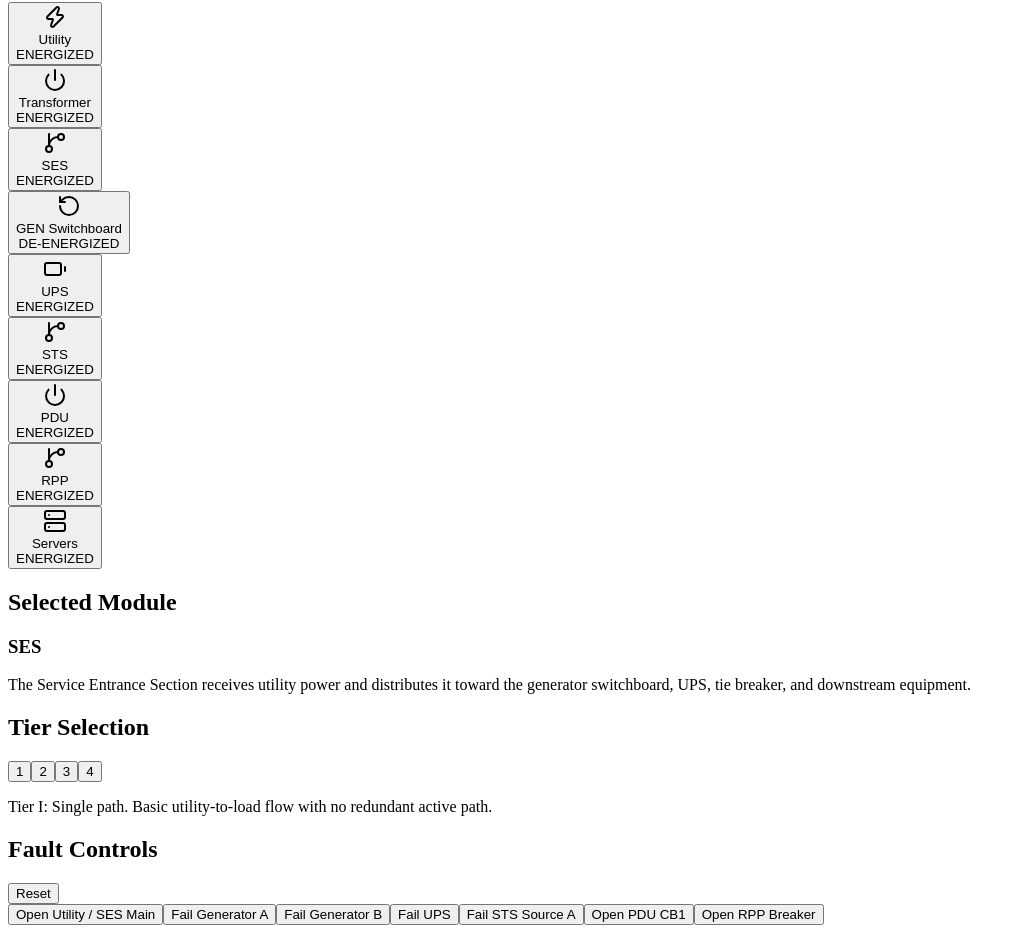
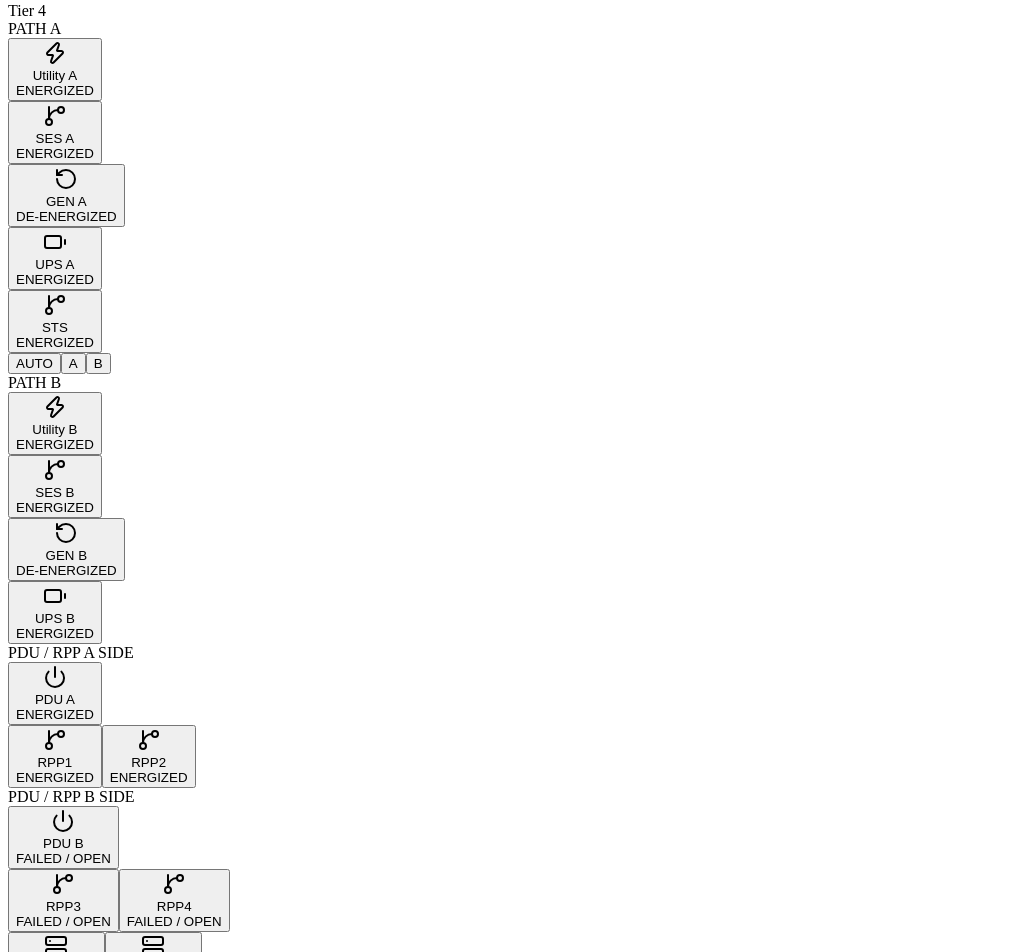
Before and after one commit to jerujoca/data-center-power-trainer, a Next.js app: page / in a window 1280 px wide. Shown: the part 295-1247 px from the top of the page, without its empty margins (0-1020 px from the left). Built offline with nearby package versions, Linux system fonts and the light colour scheme.

Commit message:
Update page.tsx

```diff
--- a/src/app/page.tsx
+++ b/src/app/page.tsx
@@ -14,6 +14,7 @@ import {
 } from "lucide-react";
 
 type ModuleStatus = "energized" | "transfer" | "failed" | "deenergized";
+type StsSource = "A" | "B" | "AUTO";
 
 type ModuleItem = {
   id: string;
@@ -23,94 +24,130 @@ type ModuleItem = {
 };
 
 type FaultState = {
-  utilityOpen: boolean;
+  utilityAOpen: boolean;
+  utilityBOpen: boolean;
   genAFailed: boolean;
   genBFailed: boolean;
-  upsFailed: boolean;
-  stsSourceAFailed: boolean;
-  pduCb1Open: boolean;
-  rppOpen: boolean;
+  upsAFailed: boolean;
+  upsBFailed: boolean;
+  stsFailed: boolean;
+  pduACb1Open: boolean;
+  pduACb2Open: boolean;
+  pduBCb1Open: boolean;
+  pduBCb2Open: boolean;
+  rpp1Open: boolean;
+  rpp2Open: boolean;
+  rpp3Open: boolean;
+  rpp4Open: boolean;
+};
+
+type PathState = {
+  utility: boolean;
+  generator: boolean;
+  source: boolean;
+  ups: boolean;
+  status: ModuleStatus;
+};
+
+type SystemState = {
+  pathA: PathState;
+  pathB: PathState;
+  stsA: boolean;
+  stsB: boolean;
+  selectedSource: "A" | "B" | "NONE";
+  pduA: boolean;
+  pduB: boolean;
+  rpp1: boolean;
+  rpp2: boolean;
+  rpp3: boolean;
+  rpp4: boolean;
+  serverRow1: boolean;
+  serverRow2: boolean;
+  loadOnline: boolean;
 };
 
 const MODULES: ModuleItem[] = [
   {
     id: "utility",
-    label: "Utility",
+    label: "Utility / Transformer",
     icon: Zap,
     lesson:
-      "The normal source feeding the data center. In the physical model, opening the SES main input breaker represents utility loss.",
-  },
-  {
-    id: "transformer",
-    label: "Transformer",
-    icon: Power,
-    lesson:
-      "Represents the utility transformer stepping medium voltage down to a usable service voltage such as 480Y/277 V.",
+      "In this trainer, utility power feeds each service path. In Tier IV, Path A and Path B are shown as separate utility/service paths.",
   },
   {
     id: "ses",
-    label: "SES",
+    label: "SES A / SES B",
     icon: GitBranch,
     lesson:
-      "The Service Entrance Section receives utility power and distributes it toward the generator switchboard, UPS, tie breaker, and downstream equipment.",
+      "The Service Entrance Sections receive utility power and distribute it toward generators, UPS systems, and downstream loads. In Tier IV, A and B paths stay independent.",
   },
   {
     id: "gsb",
-    label: "GEN Switchboard",
+    label: "GEN A / GEN B",
     icon: RotateCcw,
     lesson:
-      "Receives a start signal when utility is lost. It simulates generator startup and transfer support.",
+      "The generator switchboard side supports the path when utility fails. In this simplified app, generator power becomes available when utility is open unless that generator is failed.",
   },
   {
     id: "ups",
-    label: "UPS",
+    label: "UPS A / UPS B",
     icon: Battery,
     lesson:
-      "Keeps the load alive during a utility outage and bridges the gap until generator power is available.",
+      "Each UPS supports its source path and keeps the load alive while transferring from utility to generator power.",
   },
   {
     id: "sts",
     label: "STS",
     icon: GitBranch,
     lesson:
-      "The Static Transfer Switch chooses between available sources and sends power to downstream loads.",
+      "The Static Transfer Switch chooses Source A or Source B. In AUTO, it prefers Source A when available and transfers to Source B if A is unavailable.",
   },
   {
     id: "pdu",
-    label: "PDU",
+    label: "PDU A / PDU B",
     icon: Power,
-    lesson: "The Power Distribution Unit distributes power into branch circuits feeding RPPs.",
+    lesson:
+      "PDU-A and PDU-B distribute power into branch circuits. PDU-A feeds RPP1 and RPP2. PDU-B feeds RPP3 and RPP4.",
   },
   {
     id: "rpp",
-    label: "RPP",
+    label: "RPP1 - RPP4",
     icon: GitBranch,
-    lesson: "The Remote Power Panel distributes branch power to server rows.",
+    lesson:
+      "RPP1 and RPP2 support Server Row 1. RPP3 and RPP4 support Server Row 2. Each RPP can be opened to simulate a branch failure.",
   },
   {
     id: "servers",
-    label: "Servers",
+    label: "Server Rows",
     icon: Server,
     lesson:
-      "The final load. In higher-tier designs, servers may have dual power cords fed from separate paths.",
+      "Server Row 1 is supported by RPP1/RPP2. Server Row 2 is supported by RPP3/RPP4. A row remains online if at least one of its assigned RPPs is energized.",
   },
 ];
 
 const tierDescriptions: Record<number, string> = {
-  1: "Tier I: Single path. Basic utility-to-load flow with no redundant active path.",
-  2: "Tier II: Adds redundant components such as generator/UPS support, but still commonly has a single distribution path.",
-  3: "Tier III: Concurrent maintainability concept. One path can be maintained while another keeps critical loads supported.",
-  4: "Tier IV: Fault tolerant concept. Two active independent paths, usually A and B, with dual feeds to critical loads.",
+  1: "Tier I: Single power path. Only Path A is used.",
+  2: "Tier II: Single distribution path with redundant generator support shown.",
+  3: "Tier III: A maintainable design concept. This simplified trainer shows A/B source support through the STS.",
+  4: "Tier IV: Two independent A/B paths with dual downstream distribution and fault-tolerant server support.",
 };
 
 const defaultFaults: FaultState = {
-  utilityOpen: false,
+  utilityAOpen: false,
+  utilityBOpen: false,
   genAFailed: false,
   genBFailed: false,
-  upsFailed: false,
-  stsSourceAFailed: false,
-  pduCb1Open: false,
-  rppOpen: false,
+  upsAFailed: false,
+  upsBFailed: false,
+  stsFailed: false,
+  pduACb1Open: false,
+  pduACb2Open: false,
+  pduBCb1Open: false,
+  pduBCb2Open: false,
+  rpp1Open: false,
+  rpp2Open: false,
+  rpp3Open: false,
+  rpp4Open: false,
 };
 
 function statusColor(status: ModuleStatus) {
@@ -125,6 +162,10 @@ function statusText(status: ModuleStatus) {
   if (status === "transfer") return "TRANSFERRING";
   if (status === "failed") return "FAILED / OPEN";
   return "DE-ENERGIZED";
+}
+
+function boolStatus(value: boolean): ModuleStatus {
+  return value ? "energized" : "failed";
 }
 
 function Card({ className = "", children }: { className?: string; children: React.ReactNode }) {
@@ -189,34 +230,34 @@ function ToggleButton({
 }
 
 function ModuleCard({
-  module,
+  label,
   status,
-  selected,
+  selected = false,
   onClick,
+  icon: Icon,
 }: {
-  module: ModuleItem;
+  label: string;
   status: ModuleStatus;
-  selected: boolean;
-  onClick: () => void;
+  selected?: boolean;
+  onClick?: () => void;
+  icon?: React.ElementType;
 }) {
-  const Icon = module.icon;
+  const DisplayIcon = Icon || Power;
   return (
     <motion.button
       layout
       whileHover={{ scale: 1.02 }}
       whileTap={{ scale: 0.98 }}
       onClick={onClick}
-      className={`w-full rounded-2xl border-2 p-4 text-left shadow-sm transition ${statusColor(status)} ${
+      className={`w-full rounded-2xl border-2 p-3 text-left shadow-sm transition ${statusColor(status)} ${
         selected ? "ring-4 ring-slate-900/20" : ""
       }`}
     >
-      <div className="flex items-center justify-between gap-3">
-        <div className="flex items-center gap-3">
-          <Icon className="h-6 w-6" />
-          <div>
-            <div className="text-lg font-bold leading-tight">{module.label}</div>
-            <div className="text-xs font-semibold opacity-90">{statusText(status)}</div>
-          </div>
+      <div className="flex items-center gap-3">
+        <DisplayIcon className="h-5 w-5 shrink-0" />
+        <div>
+          <div className="text-base font-bold leading-tight">{label}</div>
+          <div className="text-[11px] font-semibold opacity-90">{statusText(status)}</div>
         </div>
       </div>
     </motion.button>
@@ -224,36 +265,84 @@ function ModuleCard({
 }
 
 function PowerLine({ active }: { active: boolean }) {
-  return <div className={`mx-auto h-8 w-1 rounded-full ${active ? "bg-emerald-500" : "bg-slate-300"}`} />;
+  return <div className={`mx-auto h-7 w-1 rounded-full ${active ? "bg-emerald-500" : "bg-slate-300"}`} />;
+}
+
+function HorizontalLine({ active }: { active: boolean }) {
+  return <div className={`h-1 min-w-8 flex-1 rounded-full ${active ? "bg-emerald-500" : "bg-slate-300"}`} />;
 }
 
 export default function DataCenterPowerTrainer() {
-  const [tier, setTier] = useState(1);
-  const [selectedModule, setSelectedModule] = useState("ses");
+  const [tier, setTier] = useState(4);
+  const [selectedModule, setSelectedModule] = useState("sts");
+  const [stsMode, setStsMode] = useState<StsSource>("AUTO");
   const [faults, setFaults] = useState<FaultState>(defaultFaults);
 
-  const state = useMemo(() => {
-    const generatorAvailable = !faults.genAFailed || (tier >= 2 && !faults.genBFailed);
-    const utilityAvailable = !faults.utilityOpen;
-    const upstreamAvailable = utilityAvailable || generatorAvailable;
-    const upsAvailable = upstreamAvailable && !faults.upsFailed;
-    const stsAvailable = upsAvailable && !faults.stsSourceAFailed;
-    const pduAvailable = stsAvailable && !faults.pduCb1Open;
-    const rppAvailable = pduAvailable && !faults.rppOpen;
+  const state = useMemo<SystemState>(() => {
+    const usePathB = tier >= 3;
+    const utilityA = !faults.utilityAOpen;
+    const utilityB = usePathB && !faults.utilityBOpen;
+
+    const genA = faults.utilityAOpen && !faults.genAFailed;
+    const genB = usePathB && faults.utilityBOpen && !faults.genBFailed;
+
+    const sourceA = utilityA || genA;
+    const sourceB = utilityB || genB;
+
+    const upsA = sourceA && !faults.upsAFailed;
+    const upsB = usePathB && sourceB && !faults.upsBFailed;
+
+    const stsA = upsA && !faults.stsFailed;
+    const stsB = usePathB && upsB && !faults.stsFailed;
+
+    let selectedSource: "A" | "B" | "NONE" = "NONE";
+    if (stsMode === "A" && stsA) selectedSource = "A";
+    if (stsMode === "B" && stsB) selectedSource = "B";
+    if (stsMode === "AUTO") {
+      if (stsA) selectedSource = "A";
+      else if (stsB) selectedSource = "B";
+    }
+
+    const pduA = selectedSource === "A" && !faults.pduACb1Open;
+    const pduB = selectedSource === "B" && !faults.pduBCb1Open;
+
+    const rpp1 = pduA && !faults.pduACb1Open && !faults.rpp1Open;
+    const rpp2 = pduA && !faults.pduACb2Open && !faults.rpp2Open;
+    const rpp3 = pduB && !faults.pduBCb1Open && !faults.rpp3Open;
+    const rpp4 = pduB && !faults.pduBCb2Open && !faults.rpp4Open;
+
+    const serverRow1 = tier >= 4 ? rpp1 || rpp2 || rpp3 || rpp4 : rpp1 || rpp2;
+    const serverRow2 = tier >= 4 ? rpp1 || rpp2 || rpp3 || rpp4 : rpp3 || rpp4;
 
     return {
-      utility: utilityAvailable ? "energized" : "failed",
-      transformer: utilityAvailable ? "energized" : "deenergized",
-      ses: upstreamAvailable ? (utilityAvailable ? "energized" : "transfer") : "failed",
-      gsb: faults.utilityOpen ? (generatorAvailable ? "energized" : "failed") : "deenergized",
-      ups: upsAvailable ? (utilityAvailable ? "energized" : "transfer") : "failed",
-      sts: stsAvailable ? "energized" : "failed",
-      pdu: pduAvailable ? "energized" : "failed",
-      rpp: rppAvailable ? "energized" : "failed",
-      servers: rppAvailable ? "energized" : "deenergized",
-      loadOnline: rppAvailable,
-    } as Record<string, ModuleStatus | boolean>;
-  }, [faults, tier]);
+      pathA: {
+        utility: utilityA,
+        generator: genA,
+        source: sourceA,
+        ups: upsA,
+        status: upsA ? (utilityA ? "energized" : "transfer") : "failed",
+      },
+      pathB: {
+        utility: utilityB,
+        generator: genB,
+        source: sourceB,
+        ups: upsB,
+        status: upsB ? (utilityB ? "energized" : "transfer") : usePathB ? "failed" : "deenergized",
+      },
+      stsA,
+      stsB,
+      selectedSource,
+      pduA,
+      pduB,
+      rpp1,
+      rpp2,
+      rpp3,
+      rpp4,
+      serverRow1,
+      serverRow2,
+      loadOnline: serverRow1 || serverRow2,
+    };
+  }, [faults, stsMode, tier]);
 
   const selected = MODULES.find((m) => m.id === selectedModule) || MODULES[0];
 
@@ -263,6 +352,7 @@ export default function DataCenterPowerTrainer() {
 
   function reset() {
     setFaults(defaultFaults);
+    setStsMode("AUTO");
   }
 
   return (
@@ -272,7 +362,7 @@ export default function DataCenterPowerTrainer() {
           <div>
             <h1 className="text-3xl font-black tracking-tight md:text-5xl">Data Center Power Path Trainer</h1>
             <p className="mt-2 max-w-3xl text-base text-slate-600 md:text-lg">
-              Interactive trainer based on the physical electrical model: utility, SES, generator, UPS, STS, PDU, RPP, and server loads.
+              Tier I-IV simulator based on your physical model: SES, generators, UPS, STS, PDU, RPP, and server rows.
             </p>
           </div>
 
@@ -287,40 +377,88 @@ export default function DataCenterPowerTrainer() {
                 <div>
                   <div className="text-sm font-semibold text-slate-500">Load Status</div>
                   <div className="text-xl font-black">{state.loadOnline ? "SERVERS ONLINE" : "SERVERS OFFLINE"}</div>
+                  <div className="text-xs font-semibold text-slate-500">STS Source: {state.selectedSource}</div>
                 </div>
               </div>
             </CardContent>
           </Card>
         </div>
 
-        <div className="grid gap-6 lg:grid-cols-[1fr_360px]">
+        <div className="grid gap-6 xl:grid-cols-[1fr_390px]">
           <Card className="rounded-3xl shadow-sm">
             <CardContent className="p-4 md:p-6">
-              <div className="mb-4 flex flex-col gap-3 md:flex-row md:items-center md:justify-between">
+              <div className="mb-5 flex flex-col gap-3 md:flex-row md:items-center md:justify-between">
                 <div>
-                  <h2 className="text-2xl font-black">Live One-Line</h2>
-                  <p className="text-sm text-slate-600">Tap a module to learn what it does.</p>
+                  <h2 className="text-2xl font-black">Tier IV A/B One-Line</h2>
+                  <p className="text-sm text-slate-600">Tap major equipment groups to read the lesson.</p>
                 </div>
                 <Badge className="w-fit rounded-xl px-3 py-1 text-sm">Tier {tier}</Badge>
               </div>
 
-              <div className="mx-auto max-w-md">
-                {MODULES.map((module, index) => {
-                  const moduleStatus = state[module.id] as ModuleStatus;
-                  return (
-                    <div key={module.id}>
-                      <ModuleCard
-                        module={module}
-                        status={moduleStatus}
-                        selected={selectedModule === module.id}
-                        onClick={() => setSelectedModule(module.id)}
-                      />
-                      {index < MODULES.length - 1 && (
-                        <PowerLine active={moduleStatus === "energized" || moduleStatus === "transfer"} />
-                      )}
+              <div className="grid gap-4 lg:grid-cols-[1fr_160px_1fr]">
+                <div className="space-y-0">
+                  <div className="mb-2 text-center text-lg font-black">PATH A</div>
+                  <ModuleCard label="Utility A" icon={Zap} status={boolStatus(state.pathA.utility)} onClick={() => setSelectedModule("utility")} selected={selectedModule === "utility"} />
+                  <PowerLine active={state.pathA.utility} />
+                  <ModuleCard label="SES A" icon={GitBranch} status={state.pathA.source ? "energized" : "failed"} onClick={() => setSelectedModule("ses")} selected={selectedModule === "ses"} />
+                  <PowerLine active={state.pathA.source} />
+                  <ModuleCard label="GEN A" icon={RotateCcw} status={faults.utilityAOpen ? boolStatus(state.pathA.generator) : "deenergized"} onClick={() => setSelectedModule("gsb")} selected={selectedModule === "gsb"} />
+                  <PowerLine active={state.pathA.source} />
+                  <ModuleCard label="UPS A" icon={Battery} status={state.pathA.status} onClick={() => setSelectedModule("ups")} selected={selectedModule === "ups"} />
+                </div>
+
+                <div className="flex flex-col items-center justify-center gap-3 rounded-3xl border-2 border-slate-300 bg-slate-50 p-3">
+                  <HorizontalLine active={state.stsA} />
+                  <ModuleCard label="STS" icon={GitBranch} status={faults.stsFailed ? "failed" : state.selectedSource === "NONE" ? "failed" : state.selectedSource === "A" || state.selectedSource === "B" ? "energized" : "deenergized"} onClick={() => setSelectedModule("sts")} selected={selectedModule === "sts"} />
+                  <div className="grid w-full grid-cols-3 gap-1">
+                    {(["AUTO", "A", "B"] as StsSource[]).map((mode) => (
+                      <Button key={mode} variant={stsMode === mode ? "default" : "outline"} className="rounded-xl px-2 py-1 text-xs" onClick={() => setStsMode(mode)}>
+                        {mode}
+                      </Button>
+                    ))}
+                  </div>
+                  <HorizontalLine active={state.stsB} />
+                </div>
+
+                <div className="space-y-0">
+                  <div className="mb-2 text-center text-lg font-black">PATH B</div>
+                  <ModuleCard label="Utility B" icon={Zap} status={tier >= 3 ? boolStatus(state.pathB.utility) : "deenergized"} onClick={() => setSelectedModule("utility")} selected={selectedModule === "utility"} />
+                  <PowerLine active={state.pathB.utility} />
+                  <ModuleCard label="SES B" icon={GitBranch} status={tier >= 3 ? (state.pathB.source ? "energized" : "failed") : "deenergized"} onClick={() => setSelectedModule("ses")} selected={selectedModule === "ses"} />
+                  <PowerLine active={state.pathB.source} />
+                  <ModuleCard label="GEN B" icon={RotateCcw} status={tier >= 2 && faults.utilityBOpen ? boolStatus(state.pathB.generator) : tier >= 2 ? "deenergized" : "deenergized"} onClick={() => setSelectedModule("gsb")} selected={selectedModule === "gsb"} />
+                  <PowerLine active={state.pathB.source} />
+                  <ModuleCard label="UPS B" icon={Battery} status={state.pathB.status} onClick={() => setSelectedModule("ups")} selected={selectedModule === "ups"} />
+                </div>
+              </div>
+
+              <div className="mt-6 grid gap-4 md:grid-cols-2">
+                <Card className="rounded-3xl shadow-sm">
+                  <CardContent className="space-y-3 p-4">
+                    <div className="text-center text-lg font-black">PDU / RPP A SIDE</div>
+                    <ModuleCard label="PDU A" icon={Power} status={boolStatus(state.pduA)} onClick={() => setSelectedModule("pdu")} selected={selectedModule === "pdu"} />
+                    <div className="grid grid-cols-2 gap-3">
+                      <ModuleCard label="RPP1" icon={GitBranch} status={boolStatus(state.rpp1)} onClick={() => setSelectedModule("rpp")} selected={selectedModule === "rpp"} />
+                      <ModuleCard label="RPP2" icon={GitBranch} status={boolStatus(state.rpp2)} onClick={() => setSelectedModule("rpp")} selected={selectedModule === "rpp"} />
                     </div>
-                  );
-                })}
+                  </CardContent>
+                </Card>
+
+                <Card className="rounded-3xl shadow-sm">
+                  <CardContent className="space-y-3 p-4">
+                    <div className="text-center text-lg font-black">PDU / RPP B SIDE</div>
+                    <ModuleCard label="PDU B" icon={Power} status={boolStatus(state.pduB)} onClick={() => setSelectedModule("pdu")} selected={selectedModule === "pdu"} />
+                    <div className="grid grid-cols-2 gap-3">
+                      <ModuleCard label="RPP3" icon={GitBranch} status={boolStatus(state.rpp3)} onClick={() => setSelectedModule("rpp")} selected={selectedModule === "rpp"} />
+                      <ModuleCard label="RPP4" icon={GitBranch} status={boolStatus(state.rpp4)} onClick={() => setSelectedModule("rpp")} selected={selectedModule === "rpp"} />
+                    </div>
+                  </CardContent>
+                </Card>
+              </div>
+
+              <div className="mt-6 grid gap-4 md:grid-cols-2">
+                <ModuleCard label="Server Row 1" icon={Server} status={boolStatus(state.serverRow1)} onClick={() => setSelectedModule("servers")} selected={selectedModule === "servers"} />
+                <ModuleCard label="Server Row 2" icon={Server} status={boolStatus(state.serverRow2)} onClick={() => setSelectedModule("servers")} selected={selectedModule === "servers"} />
               </div>
             </CardContent>
           </Card>
@@ -328,7 +466,7 @@ export default function DataCenterPowerTrainer() {
           <div className="space-y-6">
             <Card className="rounded-3xl shadow-sm">
               <CardContent className="space-y-4 p-5">
-                <h2 className="text-xl font-black">Selected Module</h2>
+                <h2 className="text-xl font-black">Selected Lesson</h2>
                 <h3 className="text-2xl font-black">{selected.label}</h3>
                 <p className="text-sm leading-6 text-slate-600">{selected.lesson}</p>
               </CardContent>
@@ -339,12 +477,7 @@ export default function DataCenterPowerTrainer() {
                 <h2 className="text-xl font-black">Tier Selection</h2>
                 <div className="grid grid-cols-4 gap-2">
                   {[1, 2, 3, 4].map((value) => (
-                    <Button
-                      key={value}
-                      variant={tier === value ? "default" : "outline"}
-                      className="rounded-2xl"
-                      onClick={() => setTier(value)}
-                    >
+                    <Button key={value} variant={tier === value ? "default" : "outline"} className="rounded-2xl" onClick={() => setTier(value)}>
                       {value}
                     </Button>
                   ))}
@@ -362,27 +495,21 @@ export default function DataCenterPowerTrainer() {
                   </Button>
                 </div>
                 <div className="grid gap-2">
-                  <ToggleButton active={faults.utilityOpen} onClick={() => flip("utilityOpen")}>
-                    Open Utility / SES Main
-                  </ToggleButton>
-                  <ToggleButton active={faults.genAFailed} onClick={() => flip("genAFailed")}>
-                    Fail Generator A
-                  </ToggleButton>
-                  <ToggleButton active={faults.genBFailed} onClick={() => flip("genBFailed")}>
-                    Fail Generator B
-                  </ToggleButton>
-                  <ToggleButton active={faults.upsFailed} onClick={() => flip("upsFailed")}>
-                    Fail UPS
-                  </ToggleButton>
-                  <ToggleButton active={faults.stsSourceAFailed} onClick={() => flip("stsSourceAFailed")}>
-                    Fail STS Source A
-                  </ToggleButton>
-                  <ToggleButton active={faults.pduCb1Open} onClick={() => flip("pduCb1Open")}>
-                    Open PDU CB1
-                  </ToggleButton>
-                  <ToggleButton active={faults.rppOpen} onClick={() => flip("rppOpen")}>
-                    Open RPP Breaker
-                  </ToggleButton>
+                  <ToggleButton active={faults.utilityAOpen} onClick={() => flip("utilityAOpen")}>Open Utility / SES A Main</ToggleButton>
+                  <ToggleButton active={faults.utilityBOpen} onClick={() => flip("utilityBOpen")}>Open Utility / SES B Main</ToggleButton>
+                  <ToggleButton active={faults.genAFailed} onClick={() => flip("genAFailed")}>Fail Generator A</ToggleButton>
+                  <ToggleButton active={faults.genBFailed} onClick={() => flip("genBFailed")}>Fail Generator B</ToggleButton>
+                  <ToggleButton active={faults.upsAFailed} onClick={() => flip("upsAFailed")}>Fail UPS A</ToggleButton>
+                  <ToggleButton active={faults.upsBFailed} onClick={() => flip("upsBFailed")}>Fail UPS B</ToggleButton>
+                  <ToggleButton active={faults.stsFailed} onClick={() => flip("stsFailed")}>Fail STS</ToggleButton>
+                  <ToggleButton active={faults.pduACb1Open} onClick={() => flip("pduACb1Open")}>Open PDU-A CB1 / RPP1 Feed</ToggleButton>
+                  <ToggleButton active={faults.pduACb2Open} onClick={() => flip("pduACb2Open")}>Open PDU-A CB2 / RPP2 Feed</ToggleButton>
+                  <ToggleButton active={faults.pduBCb1Open} onClick={() => flip("pduBCb1Open")}>Open PDU-B CB1 / RPP3 Feed</ToggleButton>
+                  <ToggleButton active={faults.pduBCb2Open} onClick={() => flip("pduBCb2Open")}>Open PDU-B CB2 / RPP4 Feed</ToggleButton>
+                  <ToggleButton active={faults.rpp1Open} onClick={() => flip("rpp1Open")}>Open RPP1</ToggleButton>
+                  <ToggleButton active={faults.rpp2Open} onClick={() => flip("rpp2Open")}>Open RPP2</ToggleButton>
+                  <ToggleButton active={faults.rpp3Open} onClick={() => flip("rpp3Open")}>Open RPP3</ToggleButton>
+                  <ToggleButton active={faults.rpp4Open} onClick={() => flip("rpp4Open")}>Open RPP4</ToggleButton>
                 </div>
               </CardContent>
             </Card>
```
